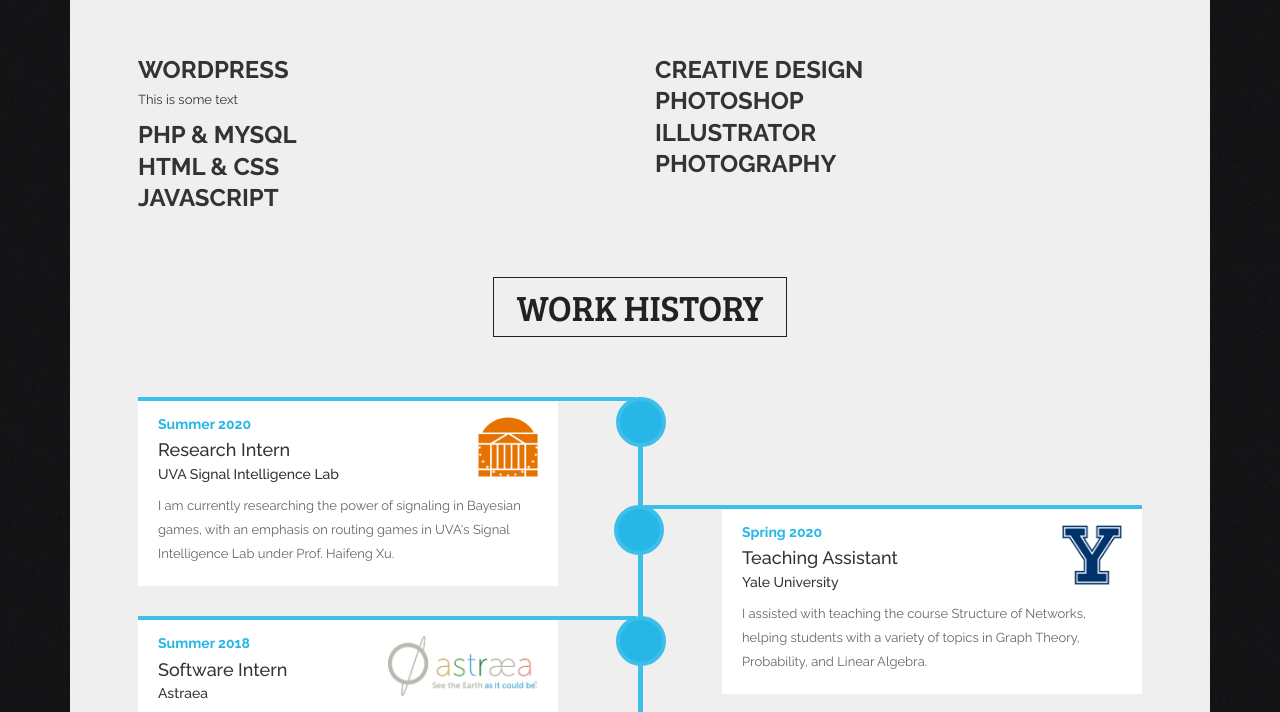
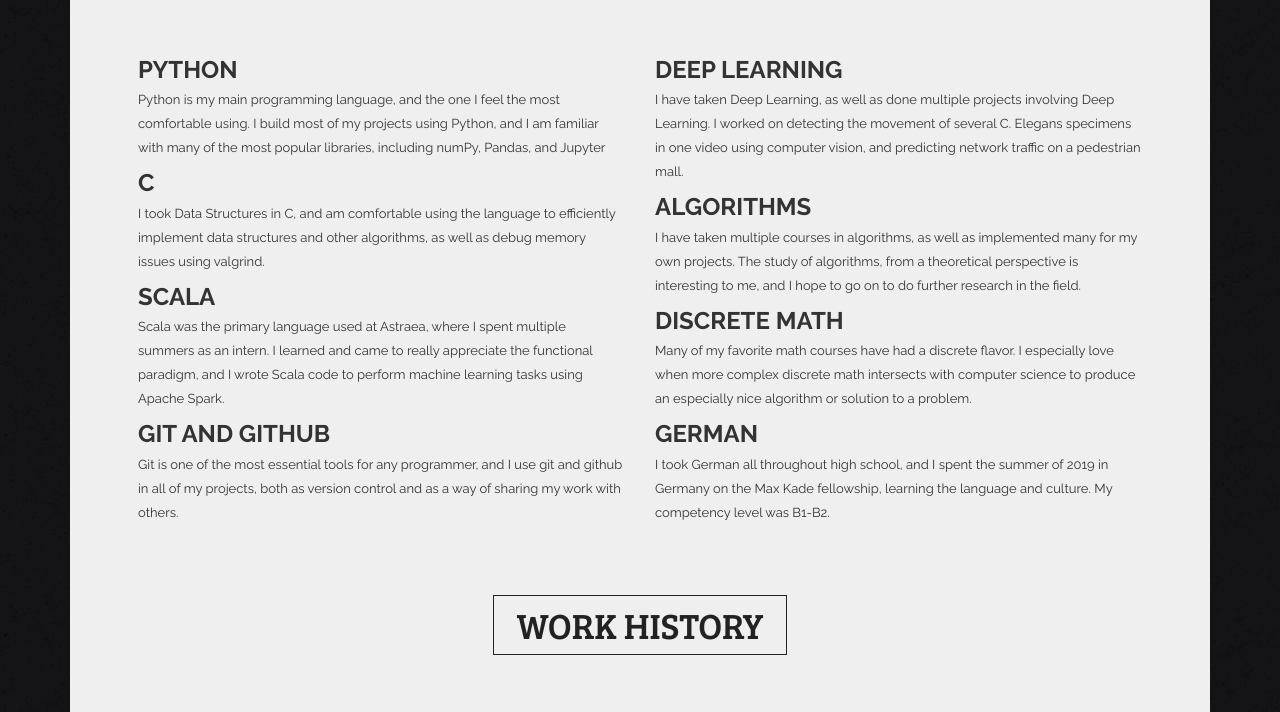
Before and after one commit to jtnachbar/jtnachbar.github.io, a plain HTML site: page index.html in a window 1280 px wide. Shown: the part 751-1463 px from the top of the page. Drawn offline with Linux system fonts and the light colour scheme; some packages are replaced by stand-ins of ours.

Commit message:
Add Skills, clear out other stuff

```diff
--- a/index.html
+++ b/index.html
@@ -81,7 +81,7 @@
                         <div class="col-md-5">
                             <div class="person_img">
                                 <img src="img/member/member-1.jpg" alt="">
-                                <a class="download_btn" STYLE="font-family: Raleway, sans-serif" href="#"><span>Download Resume</span></a>
+                                <a class="download_btn" STYLE="font-family: Raleway, sans-serif" href="Nachbar_Resume.pdf"><span>Download Resume</span></a>
                             </div>
                         </div>
                         <div class="col-md-7">
@@ -119,20 +119,21 @@
                         <div class="col-md-6 wow fadeInUp animated">
                             <div class="skill_item_inner">
                                 <div class="single_skill">
-                                    <h4>Wordpress</h4>
-                                    <p style="margin-bottom:10px;"> This is some text </p>
+                                    <h4>Python</h4>
+                                    <p style="margin-bottom:10px;"> Python is my main programming language, and the one I feel the most comfortable using. I build most of my projects using Python, and I am familiar with many of the most popular libraries, including numPy, Pandas, and Jupyter </p>
                                 </div>
 
                                 <div class="single_skill">
-                                    <h4>Php & MySQL</h4>
+                                    <h4>C</h4>
+                                    <p style="margin-bottom:10px;"> I took Data Structures in C, and am comfortable using the language to efficiently implement data structures and other algorithms, as well as debug memory issues using valgrind.</p>
                                 </div>
                                 <div class="single_skill">
-                                    <h4>Html & Css</h4>
-
+                                    <h4>Scala</h4>
+                                    <p style="margin-bottom:10px;"> Scala was the primary language used at Astraea, where I spent multiple summers as an intern. I learned and came to really appreciate the functional paradigm, and I wrote Scala code to perform machine learning tasks using Apache Spark.</p>
                                 </div>
                                 <div class="single_skill">
-                                    <h4>JavaScript</h4>
-
+                                    <h4>Git and Github</h4>
+                                    <p style="margin-bottom:10px;"> Git is one of the most essential tools for any programmer, and I use git and github in all of my projects, both as version control and as a way of sharing my work with others.</p>
                                 </div>
                             </div>
                         </div>
@@ -140,20 +141,20 @@
 
                             <div class="skill_item_inner">
                                 <div class="single_skill">
-                                    <h4>Creative Design</h4>
-
+                                    <h4>Deep Learning</h4>
+                                    <p style="margin-bottom:10px;"> I have taken Deep Learning, as well as done multiple projects involving Deep Learning. I worked on detecting the movement of several C. Elegans specimens in one video using computer vision, and predicting network traffic on a pedestrian mall. </p>
                                 </div>
                                 <div class="single_skill">
-                                    <h4>Photoshop</h4>
-
+                                    <h4>Algorithms</h4>
+                                    <p style="margin-bottom:10px;"> I have taken multiple courses in algorithms, as well as implemented many for my own projects. The study of algorithms, from a theoretical perspective is interesting to me, and I hope to go on to do further research in the field. </p>
                                 </div>
                                 <div class="single_skill">
-                                    <h4>Illustrator</h4>
-
+                                    <h4>Discrete Math</h4>
+                                    <p style="margin-bottom:10px;"> Many of my favorite math courses have had a discrete flavor. I especially love when more complex discrete math intersects with computer science to produce an especially nice algorithm or solution to a problem.</p>
                                 </div>
                                 <div class="single_skill">
-                                    <h4>Photography</h4>
-
+                                    <h4>German</h4>
+                                    <p style="margin-bottom:10px;"> I took German all throughout high school, and I spent the summer of 2019 in Germany on the Max Kade fellowship, learning the language and culture. My competency level was B1-B2.
                                 </div>
                             </div>
                         </div>
@@ -237,7 +238,7 @@
                 </section>
                 <section class="contact_area pad" id="contact">
                     <div class="main_title">
-                        <h2>Contact Us</h2>
+                        <h2>Contact</h2>
                     </div>
                     <div class="row">
                         <div class="col-md-6">
@@ -245,8 +246,7 @@
                                 <div class="contact_title">
                                     <h3>Contact Info</h3>
                                 </div>
-                                <p>There are many variations of passages of Lorem Ipsum available, but the et majori have suffered alteration in some form, by injected humour, Domised words which don't look even slightly believable. If you are going to use a pas of Lorem Ipsum, you need to be sure there isn't anything embarrassing hidden in the middle of text.</p>
-                                <p>Lorem ipsum dolor sit amet, consectetur adipiscing elit, sed do eiusmod tempor incididunt ut labore et dolore magna aliqua.</p>
+                                <p>If you think you have an interesting opportunity for me or a question about any of my projects, please don't hesitate to reach out! You can find plenty of my contact info on this page, or send me a message using the entry form. I am always interested in prospective chances to do cool things.</p>
                                 <div class="media">
                                     <div class="media-left">
                                         <i class="fa fa-map-marker"></i>
```
Also changed, not shown: 2 other files.
